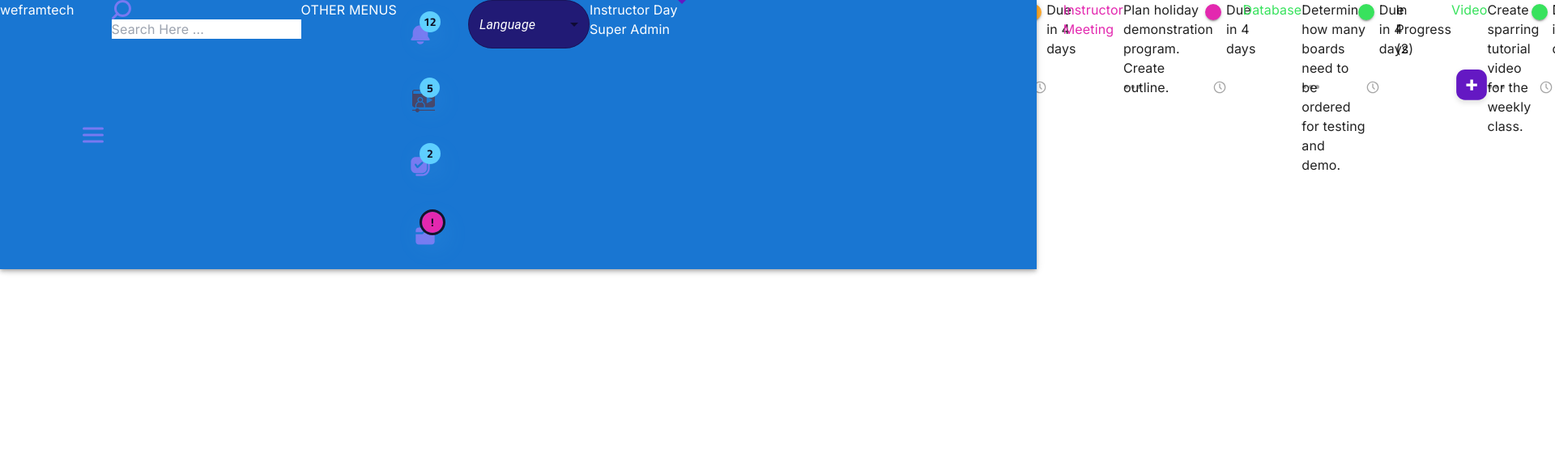
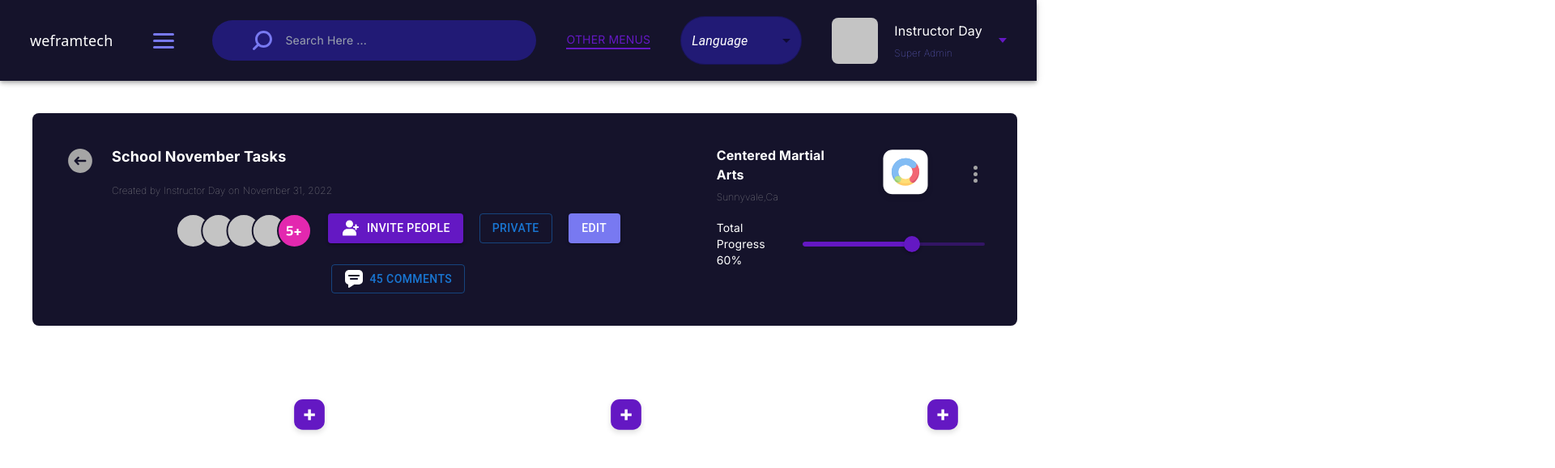
Before and after one commit to anshu0008/intership_k_assignment, a Next.js app: page / in a window 1280 px wide. Shown: the top 579 px of the page at 81% size, 1920 px wide, since content can reach past the window. Built offline with nearby package versions, Linux system fonts and the light colour scheme.

Commit message:
third commit

```diff
--- a/package.json
+++ b/package.json
@@ -4,7 +4,7 @@
   "private": true,
   "scripts": {
     "dev": "next dev",
-    "build": "next build",
+    "build": "next build && next export",
     "start": "next start",
     "lint": "next lint"
   },
--- a/tailwind.config.js
+++ b/tailwind.config.js
@@ -2,7 +2,7 @@
 module.exports = {
   content: [
     './pages/**/*.{js,ts,jsx,tsx,mdx}',
-    './components/**/*.{js,ts,jsx,tsx,mdx}',
+    './Components/**/*.{js,ts,jsx,tsx,mdx}',
     './app/**/*.{js,ts,jsx,tsx,mdx}',
   ],
   theme: {
```
